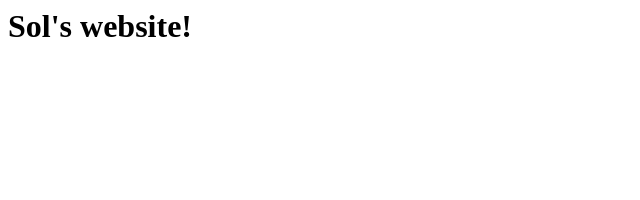
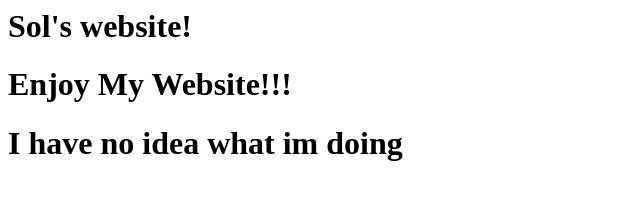
Before and after one commit to SunnyPerez/sunnyperez.github.io, a plain HTML site: page index.html in a window 1280 px wide. Shown: the whole page, without its empty margins (0-640 px from the left). Drawn offline with Linux system fonts and the light colour scheme.

Commit message:
Update index.html

```diff
--- a/index.html
+++ b/index.html
@@ -1,2 +1,4 @@
 
 <h1> Sol's website! </h1>
+<h1> Enjoy My Website!!! </h1>
+<h1> I have no idea what im doing </h1>
```
